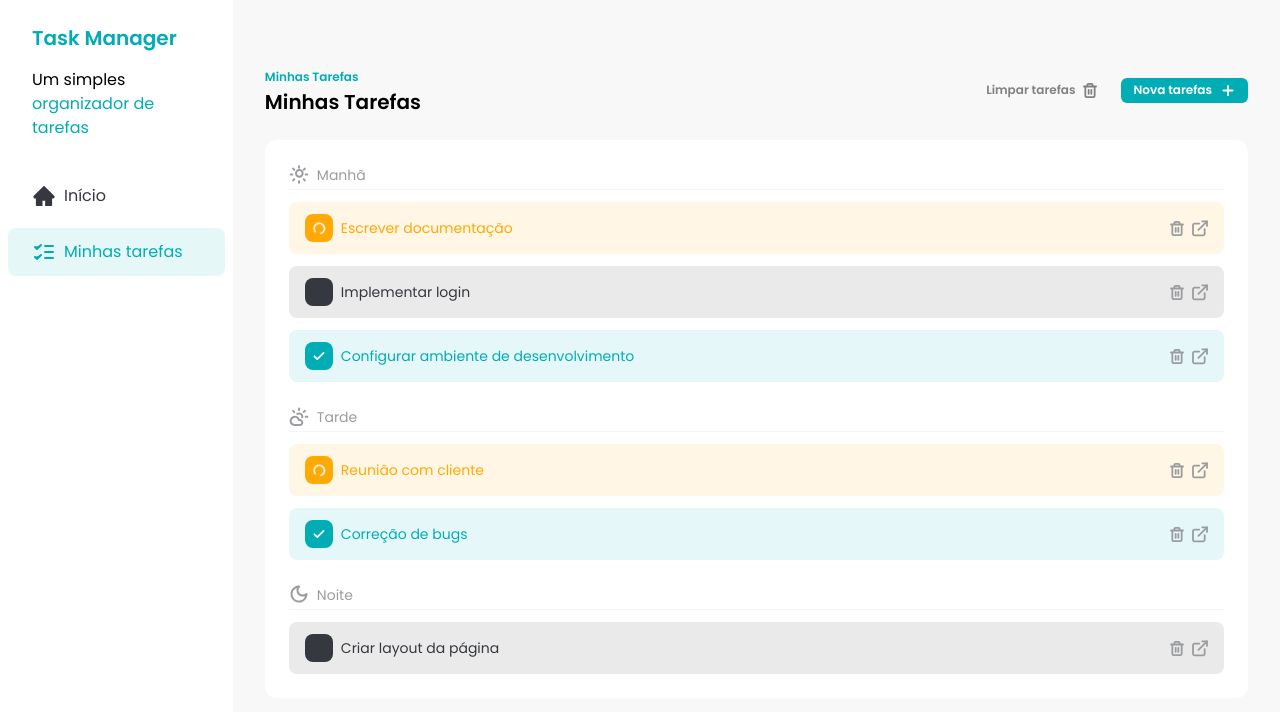
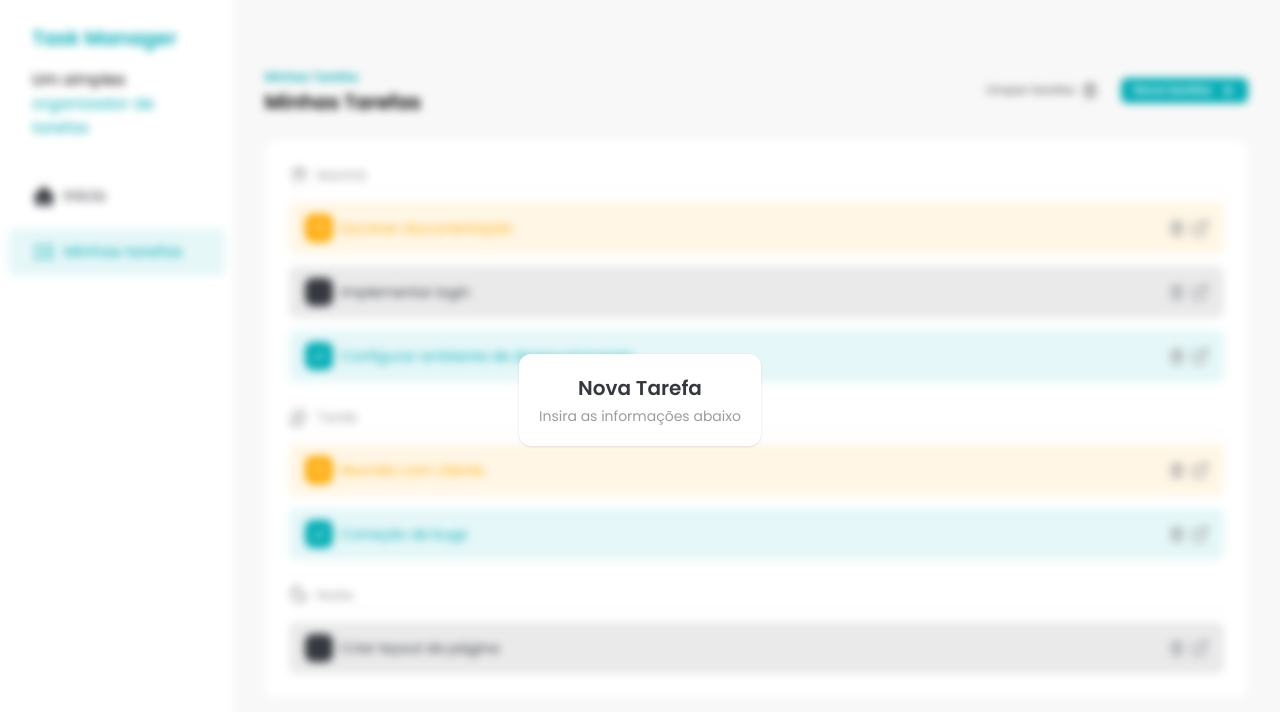
Before and after one commit to DevDaniloSants/fsc-task-manager, a React (Vite) app: page / in a window 1280 px wide. Both pictures are taken after a click on the button "Nova tarefas". Shown: the top 712 px of the page. Built offline with nearby package versions, Linux system fonts and the light colour scheme.

Commit message:
feat: add initial addTaskDialog component

```diff
--- /dev/null
+++ b/src/components/AddTaskDialog.jsx
@@ -0,0 +1,19 @@
+import { createPortal } from 'react-dom';
+
+const AddTaskDialog = ({ isOpen }) => {
+  if (!isOpen) return null;
+
+  return createPortal(
+    <div className="fixed left-0 top-0 flex h-screen w-screen items-center justify-center backdrop-blur-sm">
+      <div className="rounded-xl bg-white p-5 text-center shadow">
+        <h2 className="text-xl font-semibold text-[#35383E]">Nova Tarefa</h2>
+        <p className="mt-1 text-sm text-[#9A9C9F]">
+          Insira as informações abaixo
+        </p>
+      </div>
+    </div>,
+    document.body
+  );
+};
+
+export default AddTaskDialog;
--- a/src/components/Tasks.jsx
+++ b/src/components/Tasks.jsx
@@ -9,12 +9,14 @@
   SunIcon,
   TrashIcon,
 } from '../assets/icons';
+import AddTaskDialog from './AddTaskDialog';
 import Button from './Button';
 import TaskItem from './TaskItem';
 import TasksSeparator from './TasksSeparator';
 
 const Tasks = () => {
   const [tasks, setTask] = useState(TASKS);
+  const [addTaskDialogIsOpen, setAddTaskDialogIsOpen] = useState(false);
 
   const morningTasks = tasks.filter((task) => task.time === 'morning');
   const afternoonTasks = tasks.filter((task) => task.time === 'afternoon');
@@ -67,10 +69,12 @@
             <TrashIcon />
           </Button>
 
-          <Button>
+          <Button onClick={() => setAddTaskDialogIsOpen(true)}>
             Nova tarefas
             <AddIcon />
           </Button>
+
+          <AddTaskDialog isOpen={addTaskDialogIsOpen} />
         </div>
       </div>
 
```
